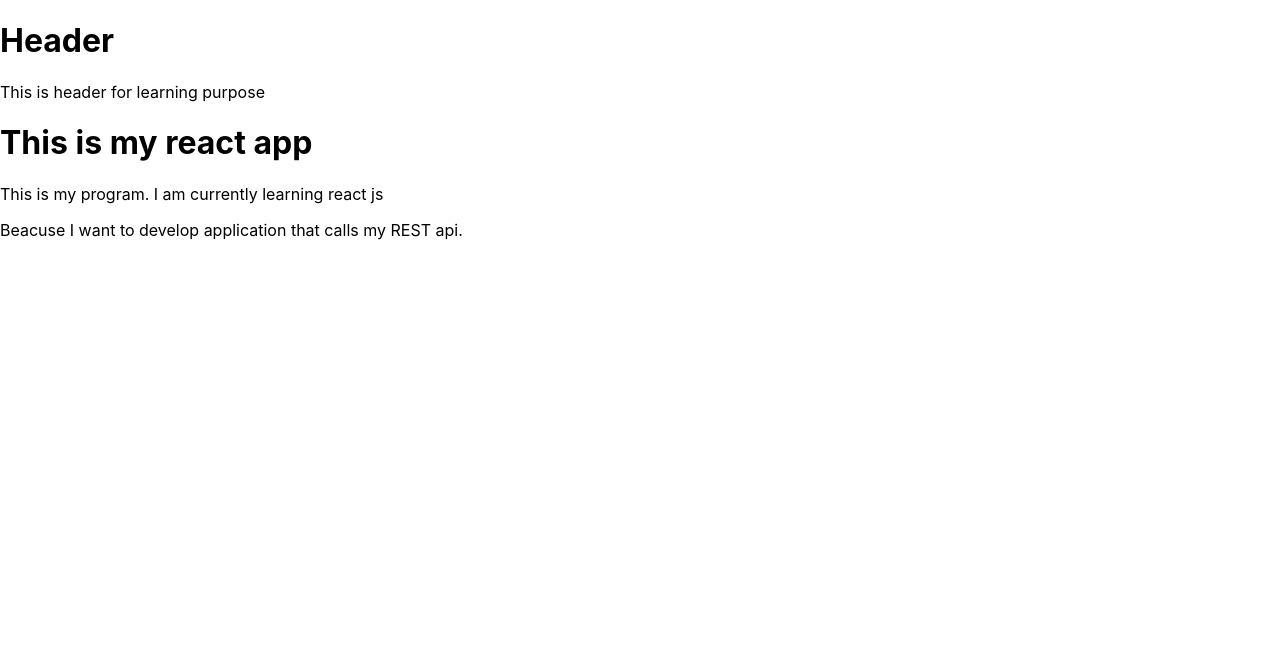
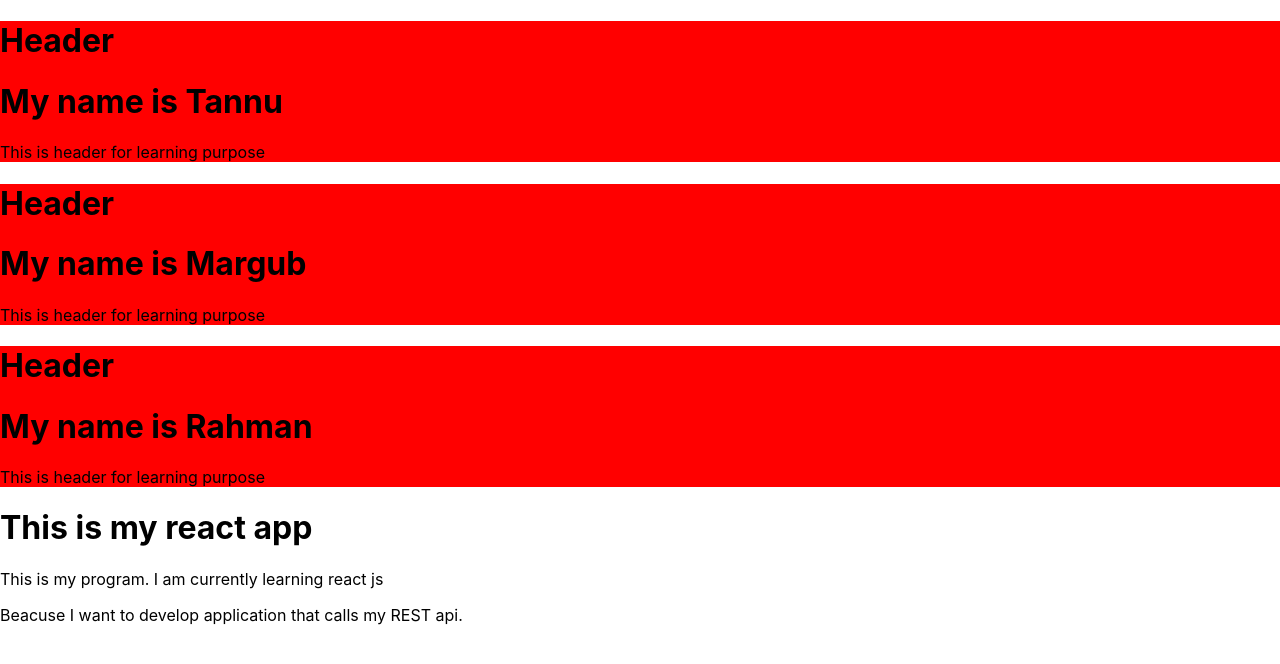
Before and after one commit to margub9363/ReactWithSpring_Durgesh, a React (Create React App) app in the folder Frontend/my-app/: page / in a window 1280 px wide. Shown: the top 664 px of the page. Built offline with nearby package versions, Linux system fonts and the light colour scheme.

Commit message:
props concept

```diff
--- a/Frontend/my-app/src/App.js
+++ b/Frontend/my-app/src/App.js
@@ -5,7 +5,9 @@ import Header from "./components/Header";
 function App() {
   return (
     <div>
-      <Header />
+      <Header name="Tannu" />
+      <Header name="Margub" />
+      <Header name="Rahman" />
       <h1>This is my react app</h1>
       <p>This is my program. I am currently learning react js</p>
       <p>Beacuse I want to develop application that calls my REST api.</p>
--- a/Frontend/my-app/src/components/Header.js
+++ b/Frontend/my-app/src/components/Header.js
@@ -1,7 +1,8 @@
-function Header() {
+function Header(props) {
   return (
-    <div>
+    <div style={{ background: "red" }}>
       <h1>Header</h1>
+      <h1>My name is {props.name}</h1>
       <p>This is header for learning purpose</p>
     </div>
   );
```
